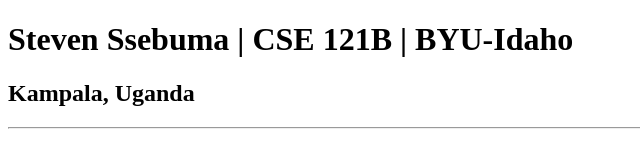
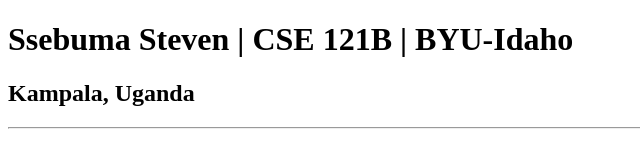
Before and after one commit to stevenssebuma/cse121b, a plain HTML site: page test.html in a window 1280 px wide. Shown: the full height of the page, 0-640 px from the left. Drawn offline with Linux system fonts and the light colour scheme.

```diff
--- a/test.html
+++ b/test.html
@@ -6,7 +6,7 @@
     <title>Steven Ssebuma | CSE 121B | BYU-Idaho</title>
 </head>
 <body>
-    <h1>Steven Ssebuma | CSE 121B | BYU-Idaho</h1>
+    <h1>Ssebuma Steven | CSE 121B | BYU-Idaho</h1>
     <h2>Kampala, Uganda</h2>
     <hr>
 </body>
```
